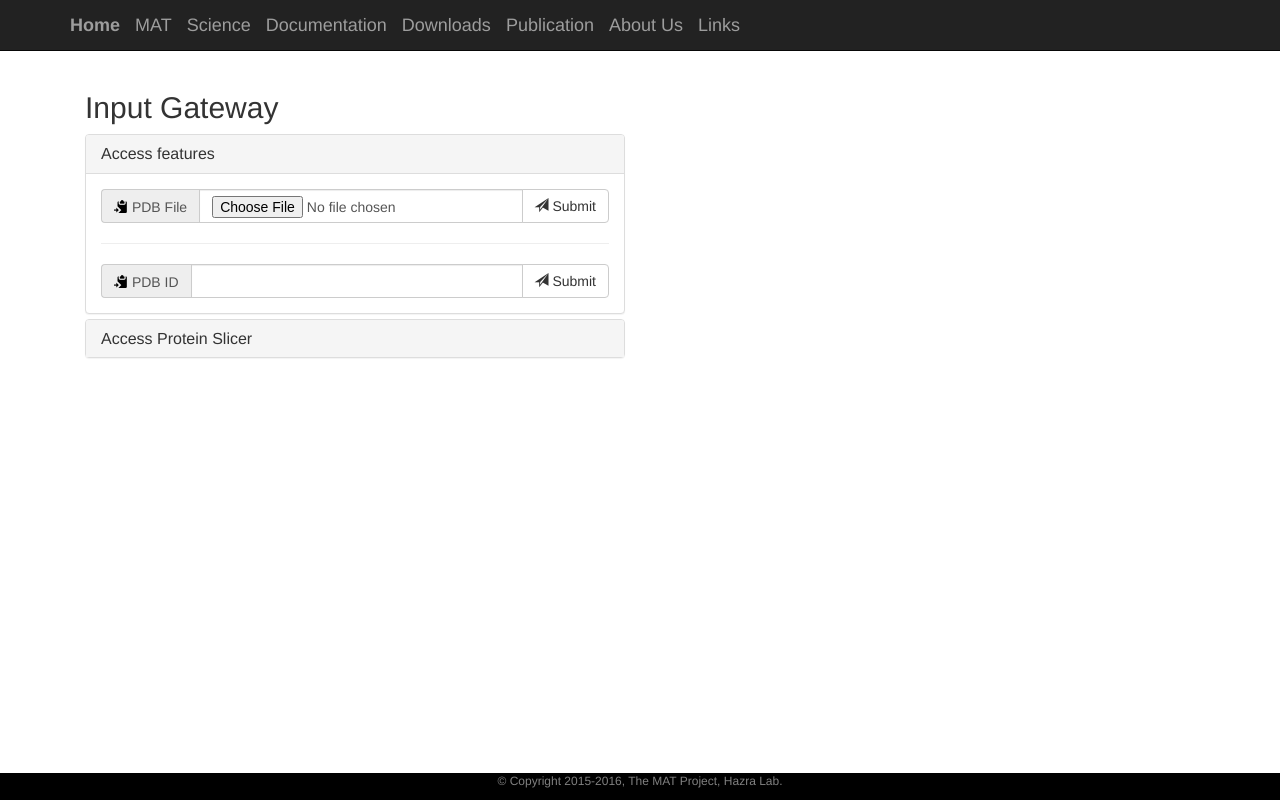
After one commit to S-John-S/MAT, a PHP site: page /input.php in a window 1280 px wide. The commit adds this page. Run offline with PHP 8.4, Linux system fonts and the light colour scheme; some libraries are stand-ins or nearby versions.

Commit message:
Add files via upload

```diff
--- a/contact.html
+++ b/contact.html
@@ -15,7 +15,7 @@
 <link rel="stylesheet" href="public/fonts/glyphicons-halflings-regular.ttf">
 <link rel="stylesheet" href="public/fonts/glyphicons-halflings-regular.svg">
 <link rel="stylesheet" href="public/css/ladda.min.css">
-<link rel="stylesheet" href="inset.css">
+<link rel="stylesheet" href="public/css/inset.css">
 
 
 </head>
@@ -36,7 +36,7 @@
     </div>
     <div class="collapse navbar-collapse" id="navbar-collapse-1">
       <ul class="nav navbar-nav">
-        <li ><a class="navbar-brand" href="links.html" >MAT </a> </li>
+        <li ><a class="navbar-brand" href="input.php" >MAT </a> </li>
         <li ><a class="navbar-brand" href="science.html">Science</a></li>
         <li ><a class="navbar-brand" href="documentation.html">Documentation</a></li>
         <li><a class="navbar-brand" href="downloads.html">Downloads</a></li>
--- a/documentation.html
+++ b/documentation.html
@@ -32,7 +32,7 @@
     </div>
     <div class="collapse navbar-collapse" id="navbar-collapse-1">
       <ul class="nav navbar-nav">
-        <li ><a class="navbar-brand" href="links.html" >MAT </a> </li>
+        <li ><a class="navbar-brand" href="input.php" >MAT </a> </li>
         <li ><a class="navbar-brand" href="science.html">Science</a></li>
         <li class="active navbar-brand" ><a href="documentation.html">Documentation</a></li>
         <li><a class="navbar-brand" href="downloads.html">Downloads</a></li>
--- a/downloads.html
+++ b/downloads.html
@@ -35,7 +35,7 @@ session_start();
     </div>
     <div class="collapse navbar-collapse" id="navbar-collapse-1">
       <ul class="nav navbar-nav">
-        <li ><a class="navbar-brand" href="links.html" >MAT </a> </li>
+        <li ><a class="navbar-brand" href="input.php" >MAT </a> </li>
         <li ><a class="navbar-brand" href="science.html">Science</a></li>
         <li ><a class="navbar-brand" href="documentation.html">Documentation</a></li>
         <li class="active navbar-brand"><a href="downloads.html">Downloads</a></li>
--- a/index.html
+++ b/index.html
@@ -34,7 +34,7 @@
     <div class="collapse navbar-collapse" id="navbar-collapse-1">
       <ul class="nav navbar-nav">
 
-        <li ><a class="navbar-brand" href="links.html"> MAT </a> </li>
+        <li ><a class="navbar-brand" href="input.php"> MAT </a> </li>
         <li ><a class="navbar-brand" href="science.html"> Science</a></li>
         <li ><a class="navbar-brand" href="documentation.html">Documentation</a></li>
         <li><a class="navbar-brand" href="downloads.html">Downloads</a></li>
--- /dev/null
+++ b/input.php
@@ -0,0 +1,154 @@
+<?php
+session_start();
+?>
+<!DOCTYPE html>
+<html lang="en">
+<head>
+<meta charset="utf-8">
+<meta http-equiv="X-UA-Compatible" content="IE=edge">
+<meta name="viewport" content="width=device-width, initial-scale=1">
+<link href="public/images/temp2.png" rel="shortcut icon">
+    <title>MAT</title>
+<link rel="stylesheet" href="public/css/bootstrap.min.css">
+<link rel="stylesheet" href="public/css/ladda.min.css">
+<script src="public/scripts/jquery-3.1.1.min.js" type="text/javascript"></script>
+<script src="public/scripts/bootstrap.min.js" type="text/javascript"></script>
+<link rel="stylesheet" href="public/fonts/glyphicons-halflings-regular.eot">
+<link rel="stylesheet" href="public/fonts/glyphicons-halflings-regular.woff">
+<link rel="stylesheet" href="public/fonts/glyphicons-halflings-regular.woff2">
+<link rel="stylesheet" href="public/fonts/glyphicons-halflings-regular.ttf">
+<link rel="stylesheet" href="public/fonts/glyphicons-halflings-regular.svg">
+
+</head>
+<body>
+<div id="navbar">
+  <nav class="navbar navbar-inverse navbar-static-top" role="navigation">
+      <div class="container">
+    <div class="navbar-header">
+      <button type="button" class="navbar-toggle" data-toggle="collapse" data-target="#navbar-collapse-1">
+      <span class="sr-only">Toggle navigation</span>
+      <span class="icon-bar"></span>
+      <span class="icon-bar"></span>
+      <span class="icon-bar"></span>
+      </button>
+
+
+        <a class="navbar-brand" href="index.html"><b>Home</b></a>
+    </div>
+    <div class="collapse navbar-collapse" id="navbar-collapse-1">
+      <ul class="nav navbar-nav">
+        <li ><a class="navbar-brand" href="input.php" >MAT </a> </li>
+        <li ><a class="navbar-brand" href="science.html">Science</a></li>
+        <li ><a class="navbar-brand" href="documentation.html">Documentation</a></li>
+        <li><a class="navbar-brand" href="downloads.html">Downloads</a></li>
+        <li><a class="navbar-brand" href="publication.html">Publication</a></li>
+        <li><a class="navbar-brand" href="contact.html">About Us</a></li>
+        <li><a class="navbar-brand" href="links.html">Links</a></li>
+      </ul>
+    </div>
+      </div>
+    <!-- /.navbar-collapse -->
+  </nav>
+</div>
+
+
+<div class="container ">
+
+<div class="col-xs-10 col-sm-8 col-md-6 col-lg-6 mt-4 ">
+<h2 >Input Gateway</h2>
+<div class="panel-group" id="accordion">
+  <div class="panel panel-default">
+    <div class="panel-heading">
+      <h4 class="panel-title">
+        <a data-toggle="collapse" data-parent="#accordion" href="#collapse1">
+        Access features</a>
+      </h4>
+    </div>
+    <div id="collapse1" class="panel-collapse collapse in">
+      <div class="panel-body">
+
+        <form action="mat.php" method="post" enctype="multipart/form-data">
+        <div class="input-group" >
+  		  <span class="input-group-addon" ><i class="glyphicon glyphicon-copy " style="color: black" ></i> PDB File</span>
+    		<input type="file" class="form-control" id="pdb_file" accept=".pdb" name ="file" aria-describedby="fileHelp" >
+
+  			<div class="input-group-btn">
+ 	     	<button class="btn btn-default" type="submit">
+     	   	<i class="glyphicon glyphicon-send"></i> Submit
+      		</button>
+    		</div>
+
+    	</div>
+  		</form>
+        <hr >
+        <form action="mat.php" method="post" enctype="multipart/form-data">
+        <div class="input-group" >
+  		  <span class="input-group-addon" ><i class="glyphicon glyphicon-copy " style="color: black" ></i> PDB ID</span>
+    		<input type="text" class="form-control" id="pdb_id" name ="pdb_id" maxlength="4" aria-describedby="emailHelp" >
+
+  			<div class="input-group-btn">
+ 	     	<button class="btn btn-default" type="submit">
+     	   	<i class="glyphicon glyphicon-send"></i> Submit
+      		</button>
+    		</div>
+
+    	</div>
+  		</form>
+
+      </div>
+    </div>
+  </div>
+  <div class="panel panel-default">
+    <div class="panel-heading">
+      <h4 class="panel-title">
+        <a data-toggle="collapse" data-parent="#accordion" href="#collapse2">
+        Access Protein Slicer</a>
+      </h4>
+    </div>
+    <div id="collapse2" class="panel-collapse collapse">
+      <div class="panel-body">
+
+      	<form action="pslicer.php" method="post" enctype="multipart/form-data">
+        <div class="input-group" >
+  		  <span class="input-group-addon" ><i class="glyphicon glyphicon-copy " style="color: black" ></i> FASTA File</span>
+    		<input type="file" class="form-control" id="fasta_file" accept=".fasta" name ="f_file" aria-describedby="ffileHelp" >
+
+  			<div class="input-group-btn">
+ 	     	<button class="btn btn-default" type="submit">
+     	   	<i class="glyphicon glyphicon-send"></i> Submit
+      		</button>
+    		</div>
+
+    	</div>
+  		</form>
+        <hr>
+        <form action="pslicer.php" method="post" enctype="multipart/form-data">
+        <div class="input-group" >
+  		  <span class="input-group-addon" ><i class="glyphicon glyphicon-copy " style="color: black" ></i> FASTA Pastebin</span>
+    		<textarea type="text" class="form-control" id="fasta_pb" rows="4" name ="fasta_pb" aria-describedby="emailHelp" ></textarea>
+
+
+  			<div class="input-group-addon btn">
+ 	     	<button class="btn btn-default" type="submit">
+     	   	<i class="glyphicon glyphicon-send"></i> Submit
+      		</button>
+    		</div>
+
+    	</div>
+  		</form>
+
+
+      </div>
+    </div>
+  </div>
+
+</div>
+</div>
+</div>
+
+
+ <footer style="background-color:black;position:fixed;bottom:0;width:100%;">
+     <p style="color:gray;text-align:center;font-size:12px;">©  Copyright 2015-2016, The MAT Project, Hazra Lab.</p>
+</footer>
+</body>
+</html>
--- a/links.html
+++ b/links.html
@@ -32,7 +32,7 @@
     </div>
     <div class="collapse navbar-collapse" id="navbar-collapse-1">
       <ul class="nav navbar-nav">
-        <li ><a class="navbar-brand" href="links.html" >MAT </a> </li>
+        <li ><a class="navbar-brand" href="input.php" >MAT </a> </li>
         <li ><a class="navbar-brand" href="science.html">Science</a></li>
         <li ><a class="navbar-brand" href="documentation.html">Documentation</a></li>
         <li ><a class="navbar-brand" href="downloads.html">Downloads</a></li>
--- a/publication.html
+++ b/publication.html
@@ -32,7 +32,7 @@
     </div>
     <div class="collapse navbar-collapse" id="navbar-collapse-1">
       <ul class="nav navbar-nav">
-        <li ><a class="navbar-brand" href="links.html" >MAT </a> </li>
+        <li ><a class="navbar-brand" href="input.php" >MAT </a> </li>
         <li ><a class="navbar-brand" href="science.html">Science</a></li>
         <li ><a class="navbar-brand" href="documentation.html">Documentation</a></li>
         <li ><a class="navbar-brand" href="downloads.html">Downloads</a></li>
--- a/science.html
+++ b/science.html
@@ -14,7 +14,6 @@
 <link rel="stylesheet" href="public/fonts/glyphicons-halflings-regular.woff2">
 <link rel="stylesheet" href="public/fonts/glyphicons-halflings-regular.ttf">
 <link rel="stylesheet" href="public/fonts/glyphicons-halflings-regular.svg">
-<link rel="stylesheet" href="styles.css">
 </head>
 <body>
 <div id="navbar">
@@ -33,7 +32,7 @@
     </div>
     <div class="collapse navbar-collapse" id="navbar-collapse-1">
       <ul class="nav navbar-nav">
-        <li ><a class="navbar-brand" href="links.html" >MAT </a> </li>
+        <li ><a class="navbar-brand" href="input.php" >MAT </a> </li>
         <li class="active navbar-brand"><a href="science.html">Science</a></li>
         <li ><a class="navbar-brand" href="documentation.html">Documentation</a></li>
         <li ><a class="navbar-brand" href="downloads.html">Downloads</a></li>
```
Also changed, not shown: mat.php (+2 -8 lines), pslicer.php (+1 -6 lines).
